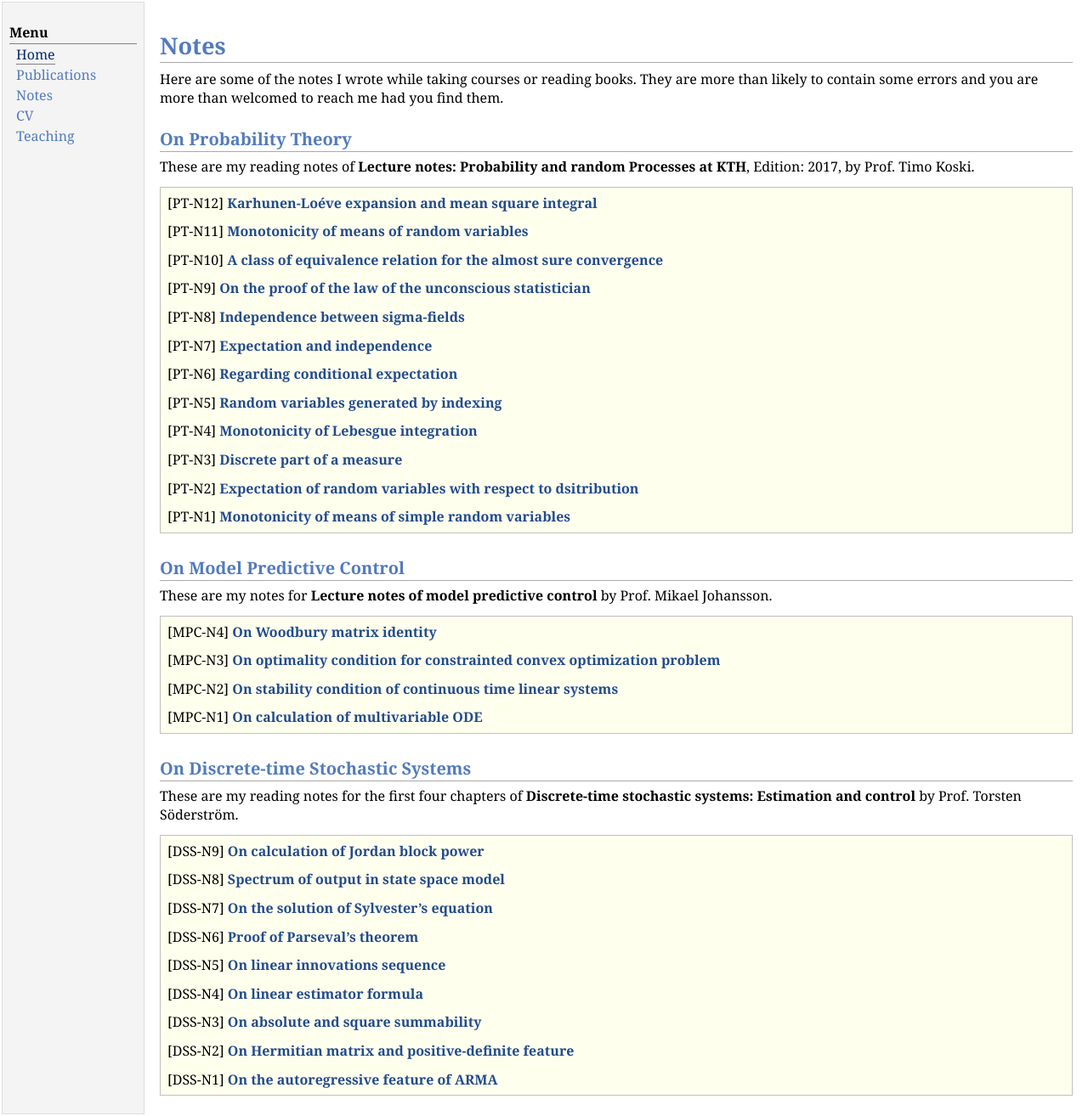
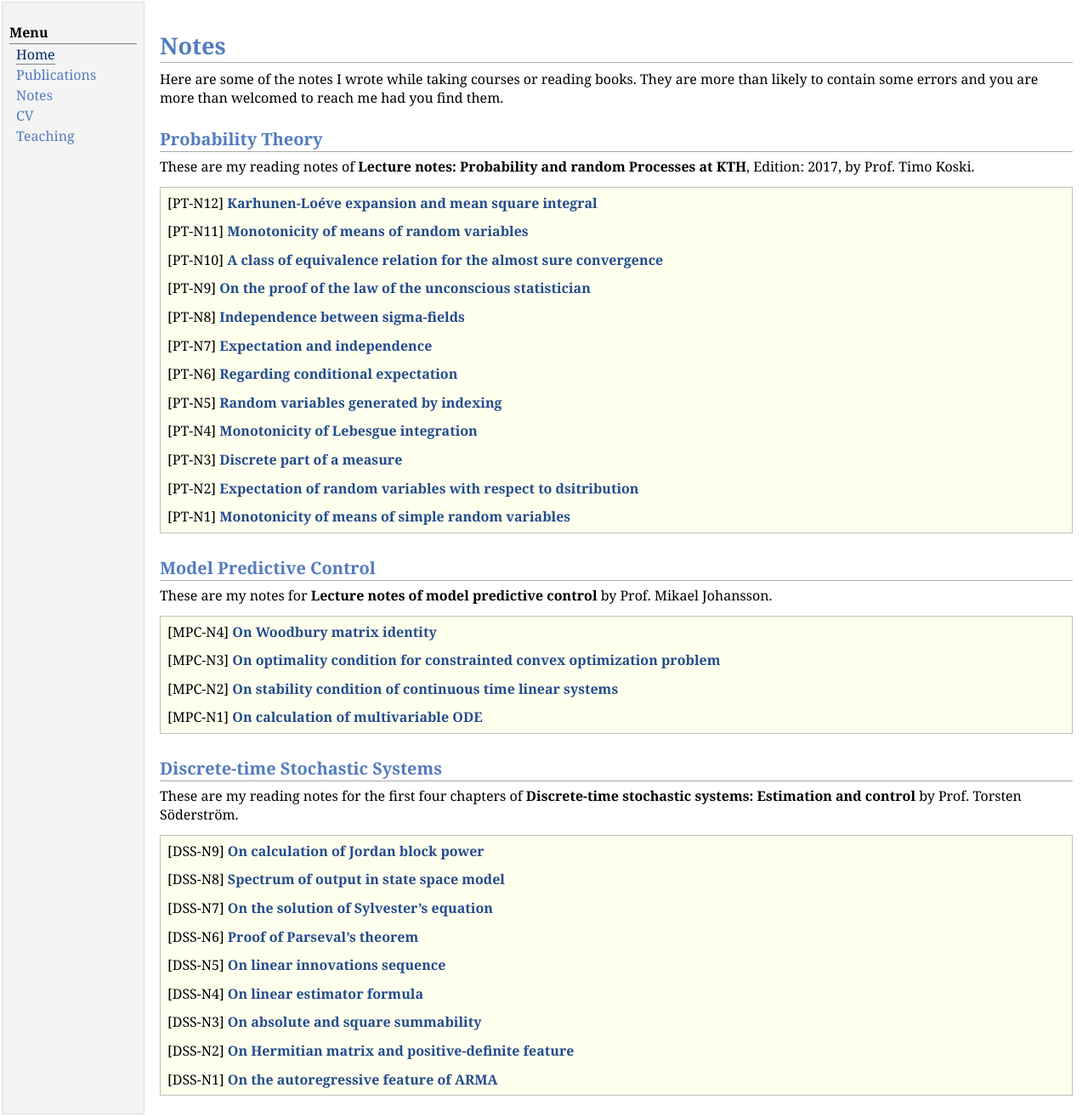
Before and after one commit to yuchaotaigu/yuchaotaigu.github.io, a Jekyll site: the page notes.html, which Jekyll copies as it is, in a window 1280 px wide. Shown: the whole page at 85% size. Built offline with Jekyll 4.4.1, drawn with Linux system fonts in a browser that asks for light colours; comment, search, counter and statistics services are not loaded.

```diff
--- a/notes.html
+++ b/notes.html
@@ -30,7 +30,7 @@ urchinTracker();
 Here are some of the notes I wrote while taking courses or reading books. They are more than likely to contain some errors and you are more than welcomed to reach me had
   you find them.
 
-<h2>On Probability Theory</h2>
+<h2>Probability Theory</h2>
 These are my reading notes of <b>Lecture notes: Probability and random Processes at KTH</b>, Edition: 2017, by Prof. Timo Koski.
 <div class="infoblock">
 <div class="blockcontent">
@@ -48,7 +48,7 @@ These are my reading notes of <b>Lecture notes: Probability and random Processes
 <p>[PT-N1] <a href="notes/PT1.pdf"><b>Monotonicity of means of simple random variables</b></a><br /> </p>
   </div></div>
 
-<h2>On Model Predictive Control</h2>
+<h2>Model Predictive Control</h2>
 These are my notes for <b>Lecture notes of model predictive control</b> by Prof. Mikael Johansson.
 <div class="infoblock">
 <div class="blockcontent">
@@ -58,7 +58,7 @@ These are my notes for <b>Lecture notes of model predictive control</b> by Prof.
 <p>[MPC-N1] <a href="notes/MPC1.pdf"><b>On calculation of multivariable ODE</b></a><br /> </p>
   </div></div>
 
-<h2>On Discrete-time Stochastic Systems</h2>
+<h2>Discrete-time Stochastic Systems</h2>
 These are my reading notes for the first four chapters of <b>Discrete-time stochastic systems: Estimation and control</b> by Prof. Torsten Söderström.
 <div class="infoblock">
 <div class="blockcontent">
```
